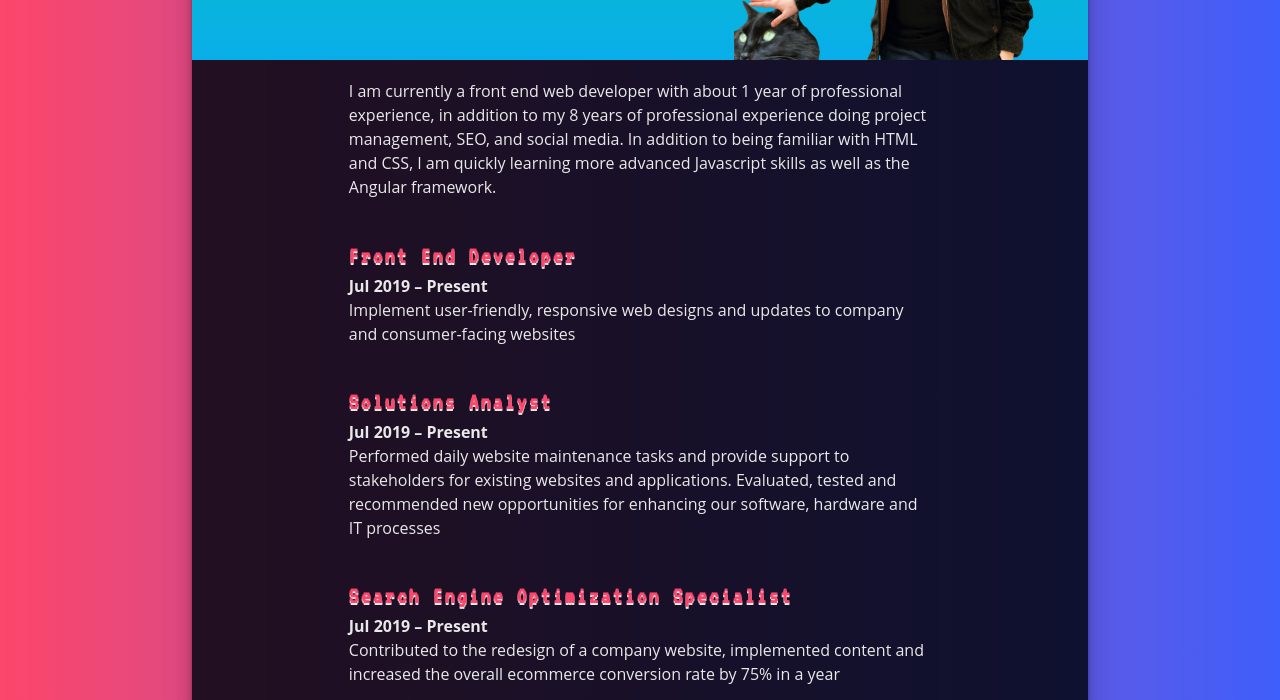
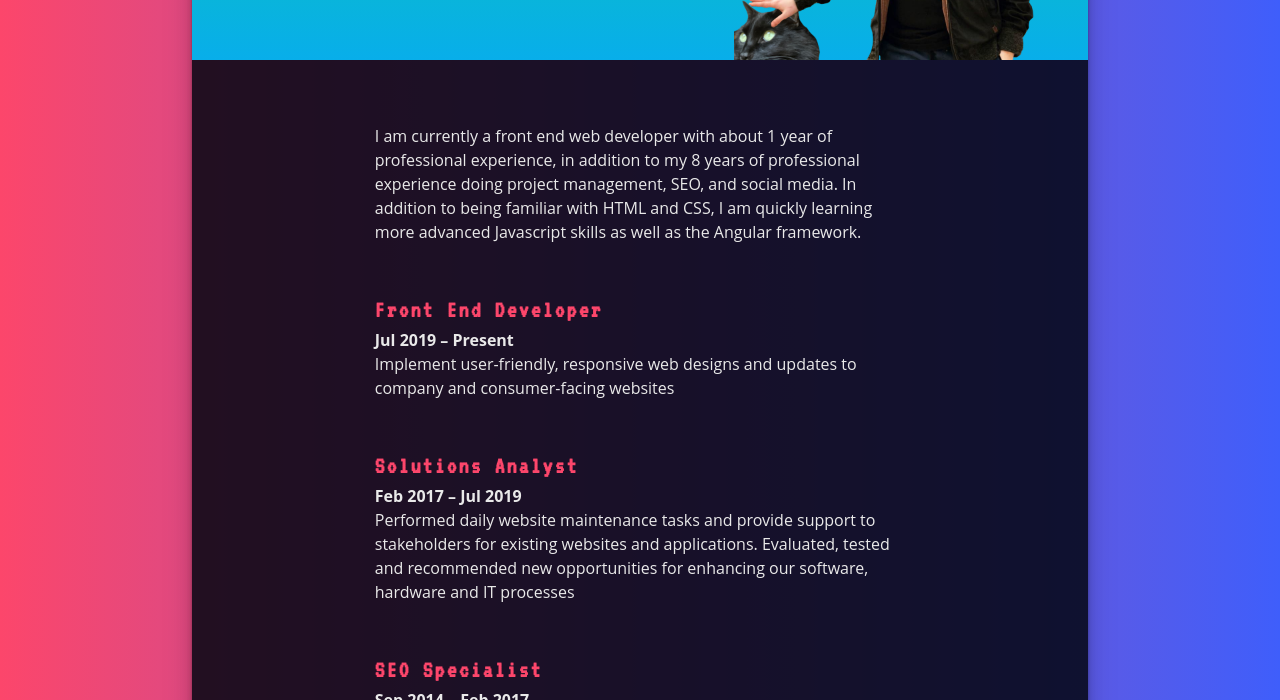
Before and after one commit to rterry5/resume, a plain HTML site: page index.html in a window 1280 px wide. Shown: the part 364-1064 px from the top of the page. Drawn offline with Linux system fonts and the light colour scheme.

Commit message:
more styling

```diff
--- a/index.html
+++ b/index.html
@@ -47,11 +47,8 @@
             </header>
             <section class="content container">
                 <div class="content__container">
-                    <div class="content__blocks">I am currently a front end web developer with about 1 year of professional experience, in addition to my 8 years of professional experience doing project management, SEO, and social media. In addition to being familiar with HTML and CSS, I am quickly learning more advanced Javascript skills as well as the Angular framework. </div>
-                </div>
-            </section>
-            <section class="content container">
-                <div class="content__container">
+                    <div class="content__blocks">I am currently a front end web developer with about 1 year of professional experience, in addition to my 8 years of professional experience doing project management, SEO, and social media. In addition to being familiar with HTML and CSS, I am quickly learning more advanced Javascript skills as well as the Angular framework.
+                    </div>
                     <div class="content__blocks job">
                         <h3>Front End Developer</h3>
                         <h4>Jul 2019 – Present</h4>
@@ -59,18 +56,17 @@
                     </div>
                     <div class="content__blocks job">
                         <h3>Solutions Analyst</h3>
-                        <h4>Jul 2019 – Present</h4>
+                        <h4>Feb 2017 – Jul 2019</h4>
                         <p>Performed daily website maintenance tasks and provide support to stakeholders for existing websites and applications. Evaluated, tested and recommended new opportunities for enhancing our software, hardware and IT processes</p>
                     </div>
                     <div class="content__blocks job">
-                        <h3>Search Engine Optimization Specialist</h3>
-                        <h4>Jul 2019 – Present</h4>
+                        <h3>SEO Specialist</h3>
+                        <h4>Sep 2014 – Feb 2017</h4>
                         <p>Contributed to the redesign of a company website, implemented content and increased the overall ecommerce conversion rate by 75% in a year</p>
                     </div>
                 </div>
             </section>
         </section>
-
     </div>
     <footer class="footer">
         <section class="footer__social">
--- a/sass/style.scss
+++ b/sass/style.scss
@@ -35,7 +35,10 @@ h3 {
   font-size: 1.5em;
   letter-spacing: .1em;
   color: var(--hot-pink);
-  text-shadow: 0 0.1em var(--white);
+}
+
+h4 {
+  color: var(--white);
 }
 
 body {
@@ -81,7 +84,7 @@ body {
     &__link-content {
       text-decoration: none;
       padding: 20px;
-      color: var(--medium-blue);
+      color: var(--white);
       @media only screen and (max-width: 551px) {
         padding: 0;
       }
@@ -105,12 +108,6 @@ body {
   }
 }
 
-// .main-container {
-//   box-shadow: 0 1px 1px rgba(0, 0, 0, 0.11), 0 2px 2px rgba(0, 0, 0, 0.11),
-//     0 4px 4px rgba(0, 0, 0, 0.11), 0 8px 8px rgba(0, 0, 0, 0.11),
-//     0 16px 16px rgba(0, 0, 0, 0.11), 0 32px 32px rgba(0, 0, 0, 0.11);
-// }
-
 .content {
   background-color: #020511d9;
   height: fit-content;
@@ -123,6 +120,7 @@ body {
     flex-wrap: wrap;
     justify-content: center;
     align-items: center;
+    padding: 2.5em;
     @media only screen and (max-width: 700px) {
       width: 100%;
       height: fit-content;
@@ -130,7 +128,7 @@ body {
     }
   }
   &__blocks {
-    margin: 1.2em;
+    margin: 1.5em;
     width: 65%;
     line-height: 1.5;
     @media only screen and (max-width: 700px) {
@@ -197,8 +195,6 @@ body {
   &__social {
     display: flex;
     justify-content: center;
-    &-icons {
-    }
   }
   &__image {
     width: 50px;
```
Also changed, not shown: stylesheets/style.css.
